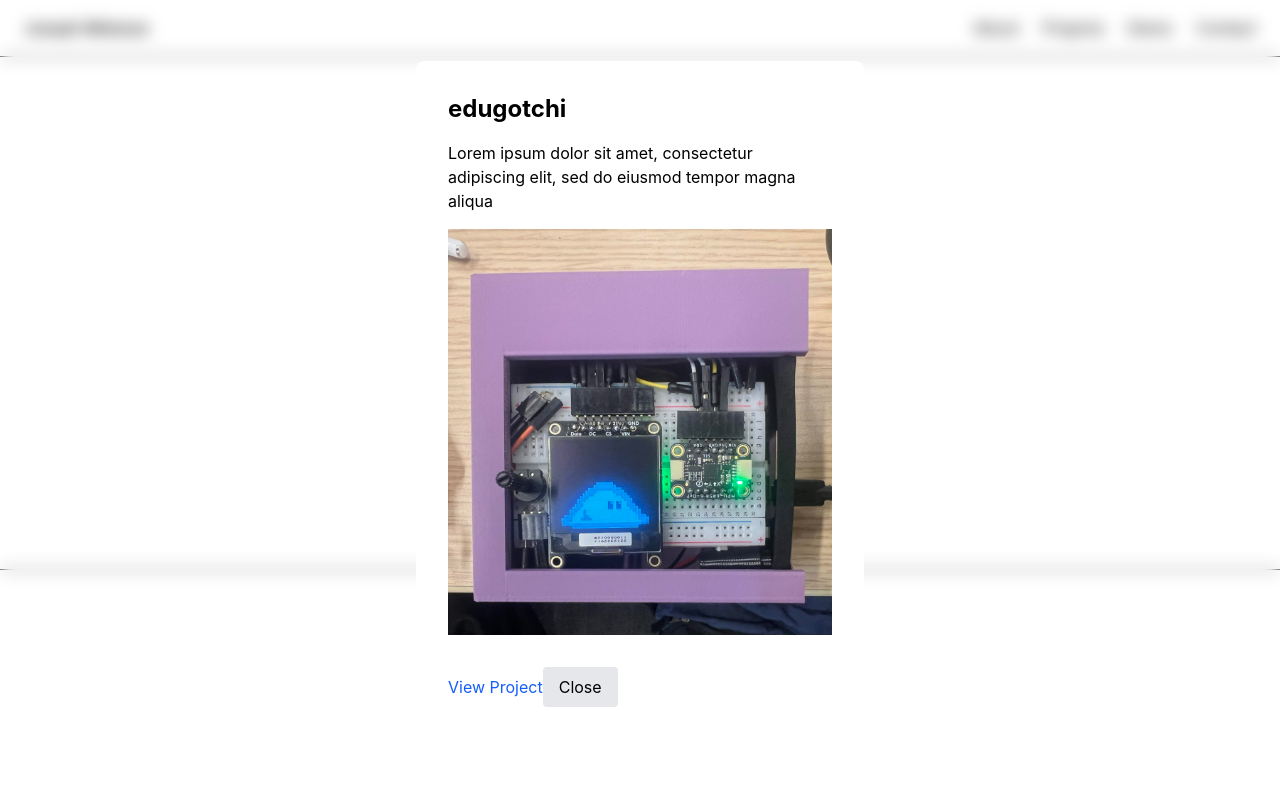
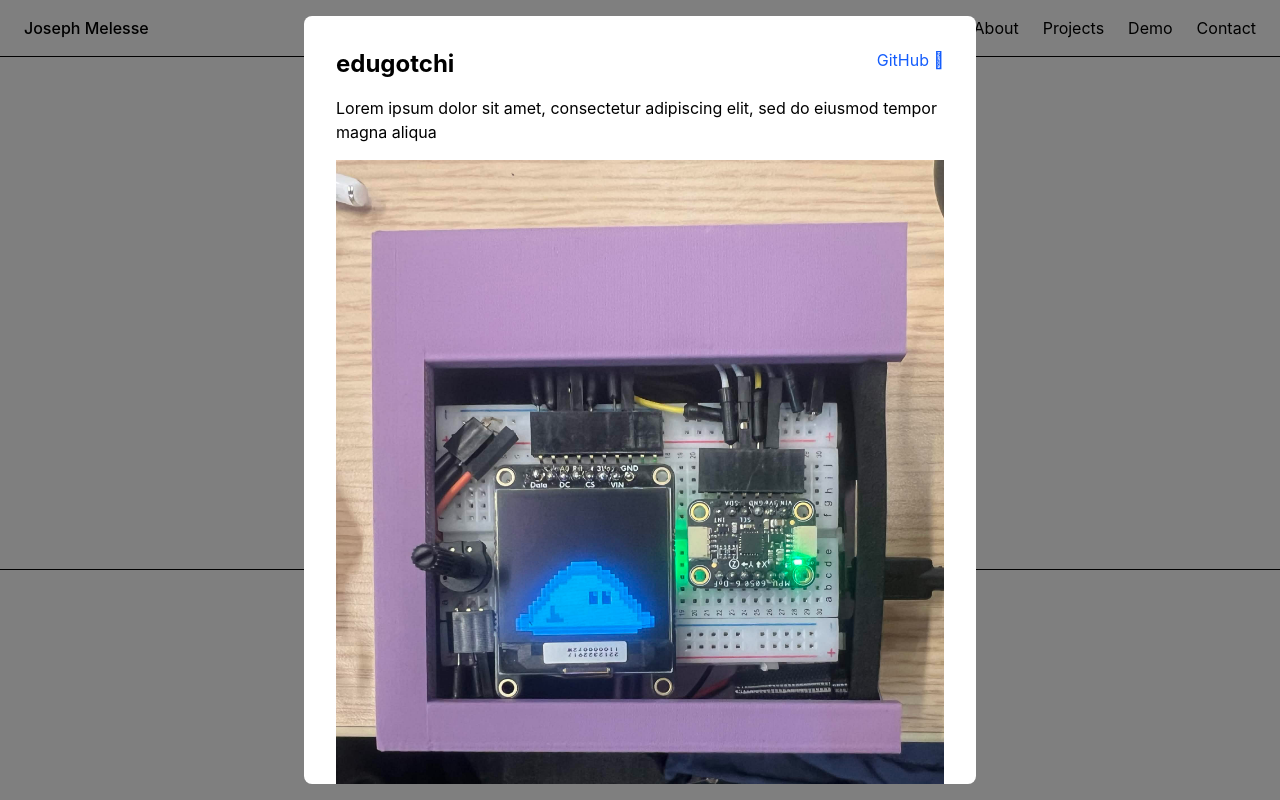
Before and after one commit to JosephMelesse/personal_portfolio, a React (Vite) app in the folder client/: page /projects in a window 1280 px wide. Both pictures are taken after a click on the element 640 px from the left and 149 px from the top of the page. Built offline with nearby package versions, Linux system fonts and the light colour scheme.

Commit message:
redesigned popup

```diff
--- a/client/src/components/PopUp.tsx
+++ b/client/src/components/PopUp.tsx
@@ -13,19 +13,21 @@ export default function PopUp({ isOpen, name, description, image, link, onClose,
     }
     return (
         <div
-            className="fixed inset-0 z-50 flex items-start justify-center overflow-y-auto p-4 backdrop-blur-sm sm:items-center"
+            className="fixed inset-0 z-50 flex items-start justify-center overflow-y-auto bg-black/50 p-4 sm:items-center"
             onClick={onClose}
         >
             <div
-                className="max-h-[calc(100vh-2rem)] w-full max-w-md overflow-y-auto rounded-lg bg-white p-8"
+                className="max-h-[calc(100vh-2rem)] w-full max-w-2xl overflow-y-auto rounded-lg bg-white p-6 sm:p-8"
                 onClick={(event) => event.stopPropagation()}
             >
-                <h2 className="mb-4 text-2xl font-bold">{name}</h2>
+                <div className="flex justify-between">
+                    <h2 className="mb-4 text-2xl font-bold">{name}</h2>
+                    <a href={link} target="_blank" rel="noopener noreferrer" className="text-blue-600 hover:underline">
+                        GitHub 
+                    </a>
+                </div>
                 <p className="mb-4">{description}</p>
                 <img src={image} alt={name} className="mb-4 w-full object-contain" />
-                <a href={link} target="_blank" rel="noopener noreferrer" className="text-blue-600 hover:underline">
-                    View Project
-                </a>
                 <button
                     onClick={onClose}
                     className="mt-4 rounded bg-gray-200 px-4 py-2 hover:bg-gray-300"
```
